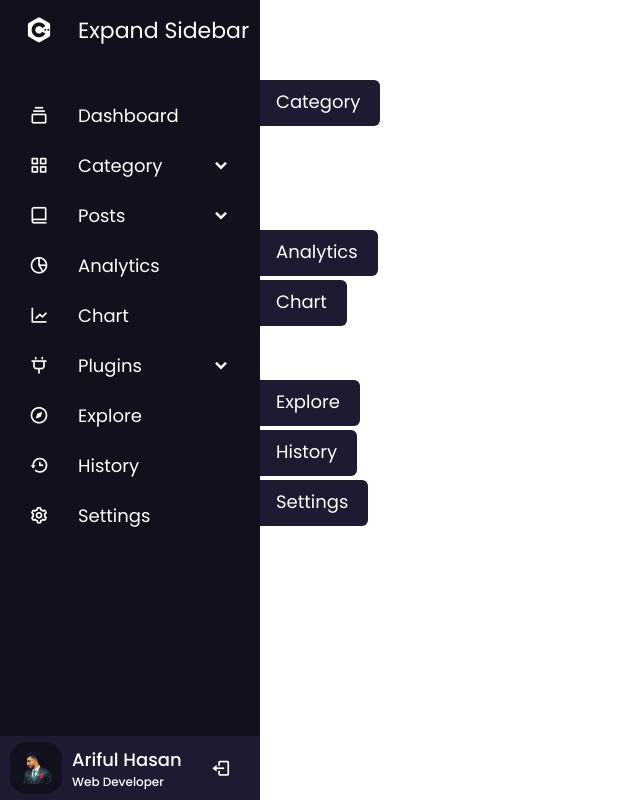
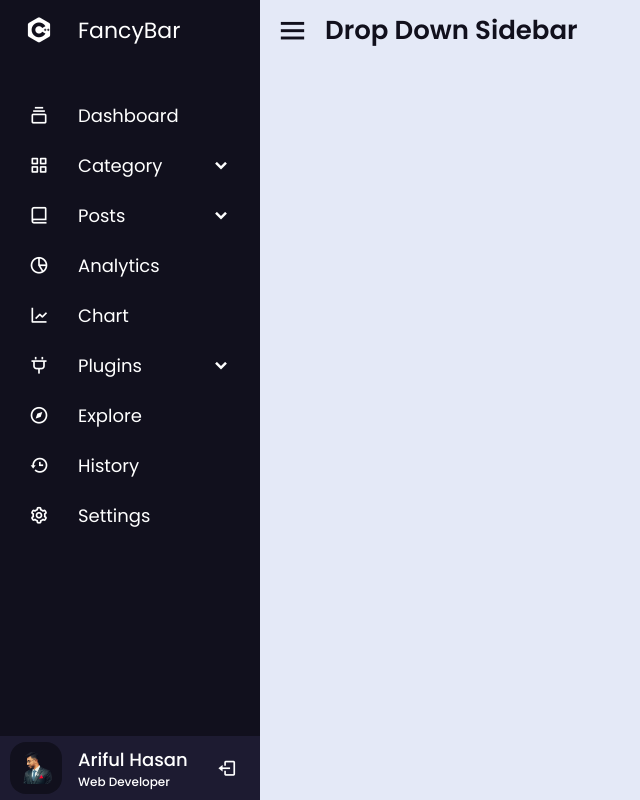
Before and after one commit to arifulhasantotul/js_toggle_sidebar, a plain HTML site: page index.html in a window 1280 px wide. Shown: the whole page, without its empty margins (0-640 px from the left). Drawn offline with nearby package versions, Linux system fonts and the light colour scheme.

Commit message:
almost done

```diff
--- a/css/style.css
+++ b/css/style.css
@@ -14,6 +14,7 @@
    height: 100%;
    width: 260px;
    background: #11101d;
+   padding-bottom: 127px;
 }
 .sidebar .logo_details {
    height: 60px;
@@ -32,9 +33,13 @@
 .sidebar .logo_details .logo_name {
    font-size: 22px;
 }
+.sidebar .nav_links::-webkit-scrollbar {
+   display: none;
+}
 .sidebar .nav_links {
    height: 100%;
    padding-top: 30px;
+   overflow: auto;
 }
 .sidebar .nav_links li {
    position: relative;
@@ -56,6 +61,11 @@
    line-height: 50px;
    color: #fff;
    font-size: 20px;
+   cursor: pointer;
+   transition: all 0.3s ease;
+}
+.sidebar .nav_links li.showMenu i.arrow {
+   transform: rotate(-180deg);
 }
 .sidebar .nav_links li a {
    display: flex;
@@ -72,7 +82,10 @@
    padding: 6px 6px 14px 80px;
    margin-top: -10px;
    background: #1d1b31;
-   /* display: none; */
+   display: none;
+}
+.sidebar .nav_links li.showMenu .sub_menu {
+   display: block;
 }
 .sidebar .nav_links li .sub_menu a {
    font-size: 15px;
@@ -136,7 +149,7 @@
    width: 52px;
    object-fit: cover;
    border-radius: 16px;
-   margin: 0 10px 0 10px;
+   margin: 0 16px 0 10px;
    background: #11101d;
    padding: 10px;
 }
@@ -150,3 +163,32 @@
 .sidebar .profile_details .job {
    font-size: 12px;
 }
+.home_section {
+   position: relative;
+   background: #e4e9f7;
+   left: 260px;
+   width: calc(100% - 260px);
+   height: 100vh;
+   transition: all 0.4s ease;
+}
+.sidebar.close ~ .home_section {
+   left: 78px;
+   width: calc(100% - 78px);
+}
+.home_section .home_content {
+   height: 60px;
+   display: flex;
+   align-items: center;
+}
+.home_section .home_content .bx-menu,
+.home_section .home_content .text {
+   color: #11101d;
+   font-size: 35px;
+}
+.home_section .home_content .bx-menu {
+   margin: 0 15px;
+}
+.home_section .home_content .text {
+   font-size: 26px;
+   font-weight: 600;
+}
--- a/index.html
+++ b/index.html
@@ -13,14 +13,14 @@
 
       <!-- style sheet  -->
       <link rel="stylesheet" href="css/style.css" />
-      <title>Toggle SideBar JS</title>
+      <title>Fancy SideBar JS</title>
    </head>
    <body>
       <!-- sidebar start  -->
-      <div class="sidebar close">
+      <div class="sidebar">
          <div class="logo_details">
             <i class="bx bxl-c-plus-plus"></i>
-            <span class="logo_name">Expand Sidebar</span>
+            <span class="logo_name">FancyBar</span>
          </div>
 
          <!-- sidebar nav link start  -->
@@ -196,6 +196,13 @@
       </div>
       <!-- sidebar end  -->
 
+      <section class="home_section">
+         <div class="home_content">
+            <i class="bx bx-menu"></i>
+            <span class="text">Drop Down Sidebar</span>
+         </div>
+      </section>
+
       <!-- js -->
       <script src="js/main.js"></script>
    </body>
--- a/js/main.js
+++ b/js/main.js
@@ -0,0 +1,15 @@
+const arrow = document.querySelectorAll(".arrow");
+for (let i = 0; i < arrow.length; i++) {
+   arrow[i].addEventListener("click", (e) => {
+      let arrowParent = e.target.parentElement.parentElement;
+      console.log(arrowParent);
+      arrowParent.classList.toggle("showMenu");
+   });
+}
+
+const sidebar = document.querySelector(".sidebar");
+const sidebarBtn = document.querySelector(".bx-menu");
+
+sidebarBtn.addEventListener("click", () => {
+   sidebar.classList.toggle("close");
+});
```
